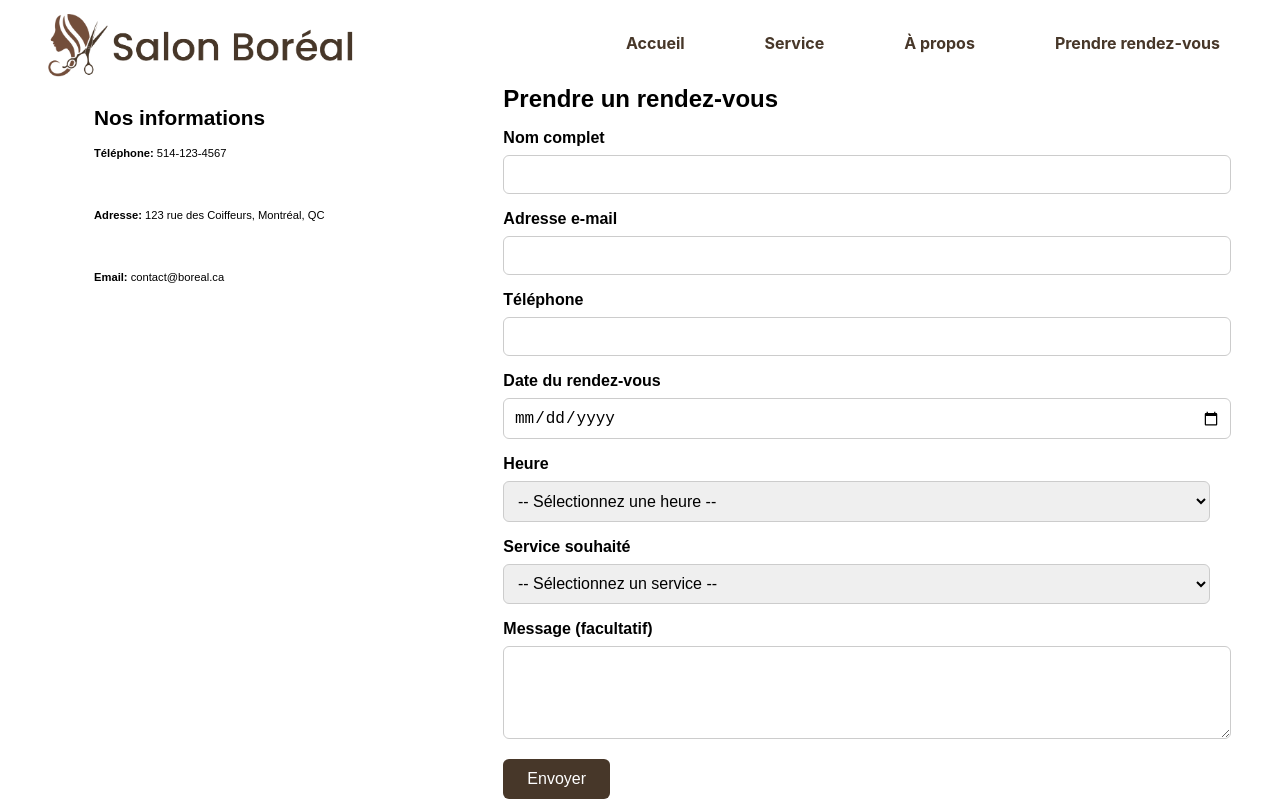
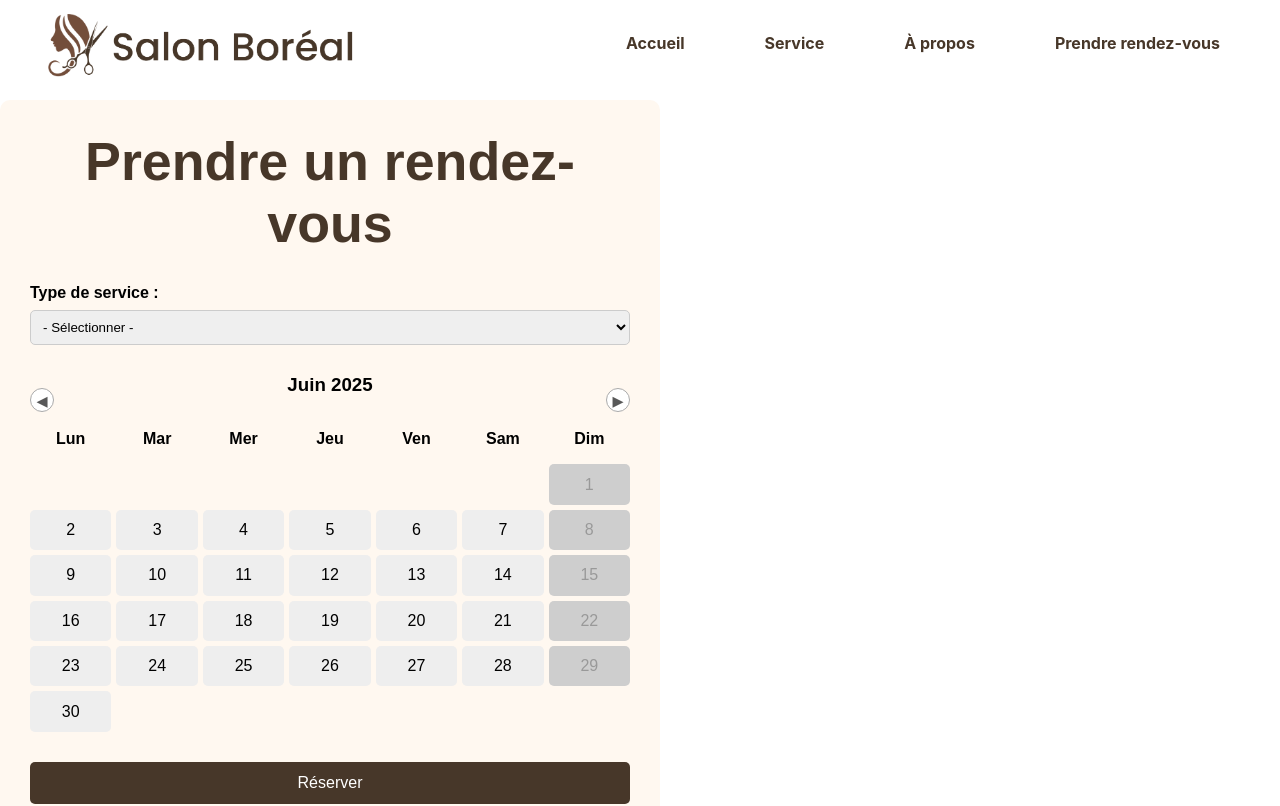
Before and after one commit to RayaneBGit/coupe-express-site-SEG3525, a React (Create React App) app: page /contact in a window 1280 px wide. Shown: the top 806 px of the page. Built offline with nearby package versions, Linux system fonts and the light colour scheme.

Commit message:
form contact

```diff
--- a/src/pages/Contact.jsx
+++ b/src/pages/Contact.jsx
@@ -1,174 +1,219 @@
-import React, { useState } from 'react';
-import styles from './Contact.module.css';
+import React, { useState } from "react";
+import styles from "./Contact.module.css";
 
-export default function Contact() {
-  const [formData, setFormData] = useState({
-    nom: '',
-    email: '',
-    tel: '',
-    date: '',
-    heure: '',
-    service: '',
-    message: ''
-  });
+const Contact = () => {
+  const [selectedDate, setSelectedDate] = useState(null);
+  const [currentMonth, setCurrentMonth] = useState(new Date().getMonth());
+  const [currentYear, setCurrentYear] = useState(new Date().getFullYear());
+  const [service, setService] = useState("");
+  const [coiffeur, setCoiffeur] = useState("");
+  const [heure, setHeure] = useState("");
+  const [nom, setNom] = useState("");
+  const [courriel, setCourriel] = useState("");
+  const [tel, setTel] = useState("");
 
+  const [step, setStep] = useState(1);
+  const [reservations, setReservations] = useState({});
   const [errors, setErrors] = useState({});
-  const [confirmationVisible, setConfirmationVisible] = useState(false);
+  const today = new Date();
 
-  const heures = [
-    "09:00", "09:30", "10:00", "10:30", "11:00", "11:30",
-    "12:00", "12:30", "13:00", "13:30", "14:00", "14:30",
-    "15:00", "15:30", "16:00", "16:30", "17:00"
-  ];
-
-  const handleChange = (e) => {
-    setFormData({ ...formData, [e.target.name]: e.target.value });
-    setErrors({ ...errors, [e.target.name]: '' });
+  const serviceCoiffeurs = {
+    coiffure: ["Audrey", "Karim", "Catherine", "Julie", "Lucie"],
+    coloration: ["Karim", "Catherine", "Julie"],
+    rallonges: ["Audrey", "Julie", "Lucie"],
   };
 
-  const handleDateChange = (e) => {
-    const selectedDate = new Date(e.target.value);
-    const today = new Date();
-    today.setHours(0, 0, 0, 0); // on ignore l'heure
+  const getTimeSlots = () => {
+    const slots = [];
+    for (let h = 9; h <= 17; h++) {
+      slots.push(`${h.toString().padStart(2, "0")}:00`);
+      if (h !== 17) slots.push(`${h.toString().padStart(2, "0")}:30`);
+    }
+    return slots;
+  };
 
-    if (selectedDate < today) {
-      setErrors(prev => ({ ...prev, date: "La date sélectionnée est déjà passée." }));
-      return;
+  const updateHeures = () => {
+    if (!selectedDate || !coiffeur) return [];
+    const reserved = reservations[selectedDate]?.[coiffeur] || [];
+    return getTimeSlots().filter((t) => !reserved.includes(t));
+  };
+
+  const handleDateClick = (date) => {
+    setSelectedDate(date);
+  };
+
+  const generateCalendarDays = () => {
+    const days = [];
+    const firstDay = new Date(currentYear, currentMonth, 1).getDay();
+    const daysInMonth = new Date(currentYear, currentMonth + 1, 0).getDate();
+    const startDay = firstDay === 0 ? 6 : firstDay - 1;
+
+    for (let i = 0; i < startDay; i++) {
+      days.push(<div key={`empty-${i}`} />);
     }
 
-    const day = selectedDate.getUTCDay();
-    if (day === 0) {
-      setErrors(prev => ({ ...prev, date: "Le salon est fermé le dimanche. Veuillez choisir un autre jour." }));
-      return;
+    for (let d = 1; d <= daysInMonth; d++) {
+      const date = new Date(currentYear, currentMonth, d);
+      const fullDate = date.toISOString().split("T")[0];
+      const isDisabled = date <= today || date.getDay() === 0;
+
+      days.push(
+        <div
+          key={d}
+          className={`${styles.day} ${
+            selectedDate === fullDate ? styles.selected : ""
+          } ${isDisabled ? styles.disabled : ""}`}
+          onClick={() => !isDisabled && handleDateClick(fullDate)}
+        >
+          {d}
+        </div>
+      );
     }
 
-    setErrors(prev => ({ ...prev, date: '' }));
-    handleChange(e);
+    return days;
   };
 
+  const validateStep1 = () => {
+    const newErrors = {};
+    if (!service) newErrors.service = "Veuillez sélectionner un service.";
+    if (!coiffeur) newErrors.coiffeur = "Veuillez sélectionner un coiffeur.";
+    if (!heure) newErrors.heure = "Veuillez sélectionner une heure.";
+    if (!selectedDate) alert("Veuillez sélectionner une date sur le calendrier.");
+    setErrors(newErrors);
+    return Object.keys(newErrors).length === 0 && selectedDate;
+  };
 
-  const validate = () => {
-    const champs = {
-      nom: 'Nom complet',
-      email: 'Adresse e-mail',
-      tel: 'Téléphone',
-      date: 'Date du rendez-vous',
-      heure: 'Heure',
-      service: 'Service souhaité'
-    };
+  const validateStep2 = () => {
     const newErrors = {};
-    for (const champ in champs) {
-      if (!formData[champ].trim()) {
-        newErrors[champ] = `Le champ ${champs[champ]} n'est pas rempli.`;
-      }
-    }
+    const emailRegex = /^[^\s@]+@[^\s@]+\.[^\s@]+$/;
+    const phoneRegex = /^\d{10}$/;
+
+    if (!nom) newErrors.nom = "Veuillez entrer votre nom.";
+    if (!emailRegex.test(courriel)) newErrors.courriel = "Veuillez entrer un courriel valide.";
+    if (!phoneRegex.test(tel)) newErrors.tel = "Veuillez entrer un numéro de téléphone valide (10 chiffres).";
+
     setErrors(newErrors);
     return Object.keys(newErrors).length === 0;
   };
 
-  const handleSubmit = (e) => {
-    e.preventDefault();
-    if (validate()) {
-      setFormData({
-        nom: '',
-        email: '',
-        tel: '',
-        date: '',
-        heure: '',
-        service: '',
-        message: ''
+  const handleSubmitStep1 = () => {
+    if (validateStep1()) setStep(2);
+  };
+
+  const handleSubmitStep2 = () => {
+    if (!validateStep2()) return;
+    setReservations((prev) => {
+      const updated = { ...prev };
+      if (!updated[selectedDate]) updated[selectedDate] = {};
+      if (!updated[selectedDate][coiffeur]) updated[selectedDate][coiffeur] = [];
+      updated[selectedDate][coiffeur].push(heure);
+      return updated;
     });
-      setConfirmationVisible(true);
-    }
+    setStep(3);
+  };
 
-  };
+  const monthYearLabel = new Date(currentYear, currentMonth).toLocaleString("fr-FR", {
+    month: "long",
+    year: "numeric",
+  });
 
   return (
     <div className={styles.container}>
+      <h1>Prendre un rendez-vous</h1>
 
-      <div className={styles.content}>
-        <div className={styles.infoSection}>
+      {step === 1 && (
+        <>
+          <label>Type de service :</label>
+          <select value={service} onChange={(e) => { setService(e.target.value); setCoiffeur(""); }}>
+            <option value="">- Sélectionner -</option>
+            <option value="coiffure">Coiffure & coupe de cheveux</option>
+            <option value="coloration">Coloration & balayage</option>
+            <option value="rallonges">Rallonges capillaires</option>
+          </select>
+          {errors.service && <div className={styles.error}>{errors.service}</div>}
 
-          <h2 className={styles.infoTitle}>Nos informations</h2>
-          <p><strong>Téléphone:</strong> 514-123-4567</p>
-          <p><strong>Adresse:</strong> 123 rue des Coiffeurs, Montréal, QC</p>
-          <p><strong>Email:</strong> contact@boreal.ca</p>
+          <div className={styles.calendarHeader}>
+            <button onClick={() => {
+              if (currentMonth === 0) {
+                setCurrentMonth(11);
+                setCurrentYear((y) => y - 1);
+              } else {
+                setCurrentMonth((m) => m - 1);
+              }
+            }}>◀</button>
+            <h3>{monthYearLabel.charAt(0).toUpperCase() + monthYearLabel.slice(1)}</h3>
+            <button onClick={() => {
+              if (currentMonth === 11) {
+                setCurrentMonth(0);
+                setCurrentYear((y) => y + 1);
+              } else {
+                setCurrentMonth((m) => m + 1);
+              }
+            }}>▶</button>
           </div>
 
-        <div className={styles.formSection}>
-          <h2 className={styles.title}>Prendre un rendez-vous</h2>
-          <form onSubmit={handleSubmit}>
-            {['nom', 'email', 'tel', 'date', 'heure', 'service', 'message'].map((field) => (
-              <div key={field} className={styles.formGroup}>
-                <label htmlFor={field} className={styles.label}>
-                  {field === 'nom' && 'Nom complet'}
-                  {field === 'email' && 'Adresse e-mail'}
-                  {field === 'tel' && 'Téléphone'}
-                  {field === 'date' && 'Date du rendez-vous'}
-                  {field === 'heure' && 'Heure'}
-                  {field === 'service' && 'Service souhaité'}
-                  {field === 'message' && 'Message (facultatif)'}
-                </label>
-                {field === 'heure' ? (
-                  <select
-                    name="heure"
-                    value={formData.heure}
-                    onChange={handleChange}
-                    className={errors.heure ? styles.inputError : styles.input}
-                  >
-                    <option value="">-- Sélectionnez une heure --</option>
-                    {heures.map((h) => (
+          <div className={styles.calendarDays}>
+            <div>Lun</div><div>Mar</div><div>Mer</div><div>Jeu</div><div>Ven</div><div>Sam</div><div>Dim</div>
+          </div>
+          <div className={styles.calendar}>{generateCalendarDays()}</div>
+
+          {selectedDate && (
+            <>
+              <label>Coiffeur :</label>
+              <select value={coiffeur} onChange={(e) => setCoiffeur(e.target.value)}>
+                <option value="">- Sélectionner -</option>
+                {serviceCoiffeurs[service]?.map((c) => (
+                  <option key={c} value={c}>{c}</option>
+                ))}
+              </select>
+              {errors.coiffeur && <div className={styles.error}>{errors.coiffeur}</div>}
+
+              <label>Heure :</label>
+              <select value={heure} onChange={(e) => setHeure(e.target.value)}>
+                <option value="">- Sélectionner -</option>
+                {updateHeures().map((h) => (
                   <option key={h} value={h}>{h}</option>
                 ))}
               </select>
-                ) : field === 'service' ? (
-                  <select
-                    name="service"
-                    value={formData.service}
-                    onChange={handleChange}
-                    className={errors.service ? styles.inputError : styles.input}
-                  >
-                    <option value="">-- Sélectionnez un service --</option>
-                    <option value="coupe">Coupe</option>
-                    <option value="coloration">Coloration</option>
-                    <option value="brushing">Brushing</option>
-                    <option value="soin">Soin capillaire</option>
-                  </select>
-                ) : field === 'message' ? (
-                  <textarea
-                    name="message"
-                    value={formData.message}
-                    onChange={handleChange}
-                    rows="4"
-                    className={styles.input}
-                  ></textarea>
-                ) : (
-                  <input
-                    type={field === 'email' ? 'email' : field === 'tel' ? 'tel' : field === 'date' ? 'date' : 'text'}
-                    name={field}
-                    value={formData[field]}
-                    onChange={field === 'date' ? handleDateChange : handleChange}
-                    className={errors[field] ? styles.inputError : styles.input}
-                  />
+              {errors.heure && <div className={styles.error}>{errors.heure}</div>}
+            </>
           )}
-                {errors[field] && (
-                  <div className={styles.error}>{errors[field]}</div>
+
+          <button onClick={handleSubmitStep1}>Réserver</button>
+        </>
       )}
+
+      {step === 2 && (
+        <>
+          <div className={styles.summary}>
+            <p>Rendez-vous le {selectedDate} à {heure} pour une {service} avec {coiffeur}</p>
+            <button onClick={() => setStep(1)}>Modifier</button>
           </div>
-            ))}
 
-            <button type="submit" className={styles.button}>
-              Envoyer
-            </button>
-          </form>
+          <label>Nom :</label>
+          <input value={nom} onChange={(e) => setNom(e.target.value)} />
+          {errors.nom && <div className={styles.error}>{errors.nom}</div>}
 
-          {confirmationVisible && (
+          <label>Courriel :</label>
+          <input type="email" value={courriel} onChange={(e) => setCourriel(e.target.value)} />
+          {errors.courriel && <div className={styles.error}>{errors.courriel}</div>}
+
+          <label>Téléphone :</label>
+          <input type="tel" value={tel} onChange={(e) => setTel(e.target.value)} />
+          {errors.tel && <div className={styles.error}>{errors.tel}</div>}
+
+          <button onClick={handleSubmitStep2}>Soumettre</button>
+        </>
+      )}
+
+      {step === 3 && (
         <div className={styles.confirmation}>
-              Vous avez réservé. Une confirmation vous sera envoyée par courriel.
+          <div className={styles.checkmark}>✔️</div>
+          <p id="confirmation-text">Rendez-vous confirmé le {selectedDate} à {heure} avec {coiffeur}.</p>
         </div>
       )}
     </div>
-      </div>
-    </div>
   );
-}
+};
+
+export default Contact;
--- a/src/pages/Contact.module.css
+++ b/src/pages/Contact.module.css
@@ -1,90 +1,149 @@
 .container {
-  display: flex;
-  align-items: center;
-  padding-top: 2rem;
-  font-family: sans-serif;
-  background-color: #ffffff;
-  min-height: 100vh;
+  background: white;
+  padding: 30px;
+  margin-top: 100px;
+  border-radius: 10px;
+  max-width: 600px;
   width: 100%;
+  font-family: Arial, sans-serif;
+  background: #fff8f0;
 }
 
-.content {
-  display: flex;
-  flex-direction: row;
-  margin-left: 70px;
-  margin-right: 70px;
-  gap: 2rem;
-  width: 100%;
+h1 {
+  text-align: center;
+  margin-bottom: 30px;
 }
 
-.infoSection {
-  align-items: center;
-  flex: 1;
-  background-color: #ffffff;
-  padding: 1.5rem;
-  border-radius: 10px;
-  width: 50%;
+label {
+  font-weight: bold;
+  margin-top: 15px;
+  display: block;
 }
 
-.formSection {
-  flex: 2;
-  background-color: #ffffff;
-  border-radius: 10px;
-  width: 50%;
-  align-items: center;
-}
-
-.title {
-  font-size: 1.5rem;
-  margin-bottom: 1rem;
-}
-
-.formGroup {
-  margin-bottom: 1rem;
-  max-width: 2000px;
-}
-
-.label {
-  display: block;
-  font-weight: bold;
-  margin-bottom: 0.5rem;
-}
-
-.input, .inputError, textarea, select {
+select, input {
   width: 100%;
-  padding: 0.6rem;
+  padding: 0.5rem;
+  margin-top: 0.5rem;
+  border-radius: 5px;
   border: 1px solid #ccc;
-  border-radius: 6px;
-  font-size: 1rem;
-}
-
-.inputError {
-  border-color: red;
 }
 
 .error {
   color: red;
-  font-size: 0.88rem;
-  margin-top: 0.3rem;
+  font-size: 0.9rem;
+  margin-top: 4px;
 }
 
-.button {
+.calendar, .calendarDays {
+  display: grid;
+  grid-template-columns: repeat(7, 1fr);
+  gap: 5px;
+  margin-top: 1rem;
+}
+
+.calendarDays {
+  font-weight: bold;
+  text-align: center;
+  margin-bottom: 5px;
+}
+
+.day {
+  background: #eee;
+  padding: 0.7rem;
+  text-align: center;
+  border-radius: 5px;
+  cursor: pointer;
+}
+
+.day:hover {
+  background-color: #4737299a;
+}
+
+.selected {
+  background-color: #473729e7;
+  color: white;
+}
+
+.disabled {
+  background: #cecece;
+  color: #999;
+  cursor: not-allowed;
+}
+
+button {
+  width: 100%;
+  margin-top: 30px;
+  padding: 0.75rem;
   background-color: #473729;
   color: white;
-  padding: 0.7rem 1.5rem;
   border: none;
-  border-radius: 6px;
+  font-size: 1rem;
+  border-radius: 5px;
   cursor: pointer;
-  font-size: 1rem;
-  align-self: center;
 }
 
-.button:hover {
+button:hover {
   background-color: #473729;
 }
 
 .confirmation {
-  margin-top: 1rem;
-  color: green;
-  font-weight: bold;
+  margin-top: 30px;
+  text-align: center;
 }
+
+.checkmark {
+  font-size: 4rem;
+  color: #473729;
+  animation: popsAn 0.4s ease-out;
+}
+
+@keyframes popsAn {
+  0% {
+    transform: scale(0.5);
+    opacity: 0;
+  }
+  100% {
+    transform: scale(1);
+    opacity: 1;
+  }
+}
+
+.calendarHeader {
+  display: flex;
+  justify-content: space-between;
+  align-items: center;
+  margin-top: 10px;
+}
+
+.calendarHeader button {
+  padding: 2px 6px;
+  font-size: 0.9rem;
+  border-radius: 50%;
+  color: #585858;
+  border: 1px solid #aaa;
+  background-color: #ffffff;
+  align-items: flex-end;
+  cursor: pointer;
+  width: 24px;
+  height: 24px;
+  display: flex;
+  justify-content: center;
+  transition: background-color 0.2s ease;
+}
+
+.calendarHeader button:hover {
+  background-color: #e0e0e0;
+}
+
+.summary {
+  background: #f5f5f5;
+  padding: 10px;
+  border-radius: 5px;
+  margin-top: 15px;
+}
+
+.summary button {
+  width: auto;
+  background-color: #cecece;
+  margin-top: 10px;
+}
```
Lines whose indentation alone changed are shown as unchanged.
